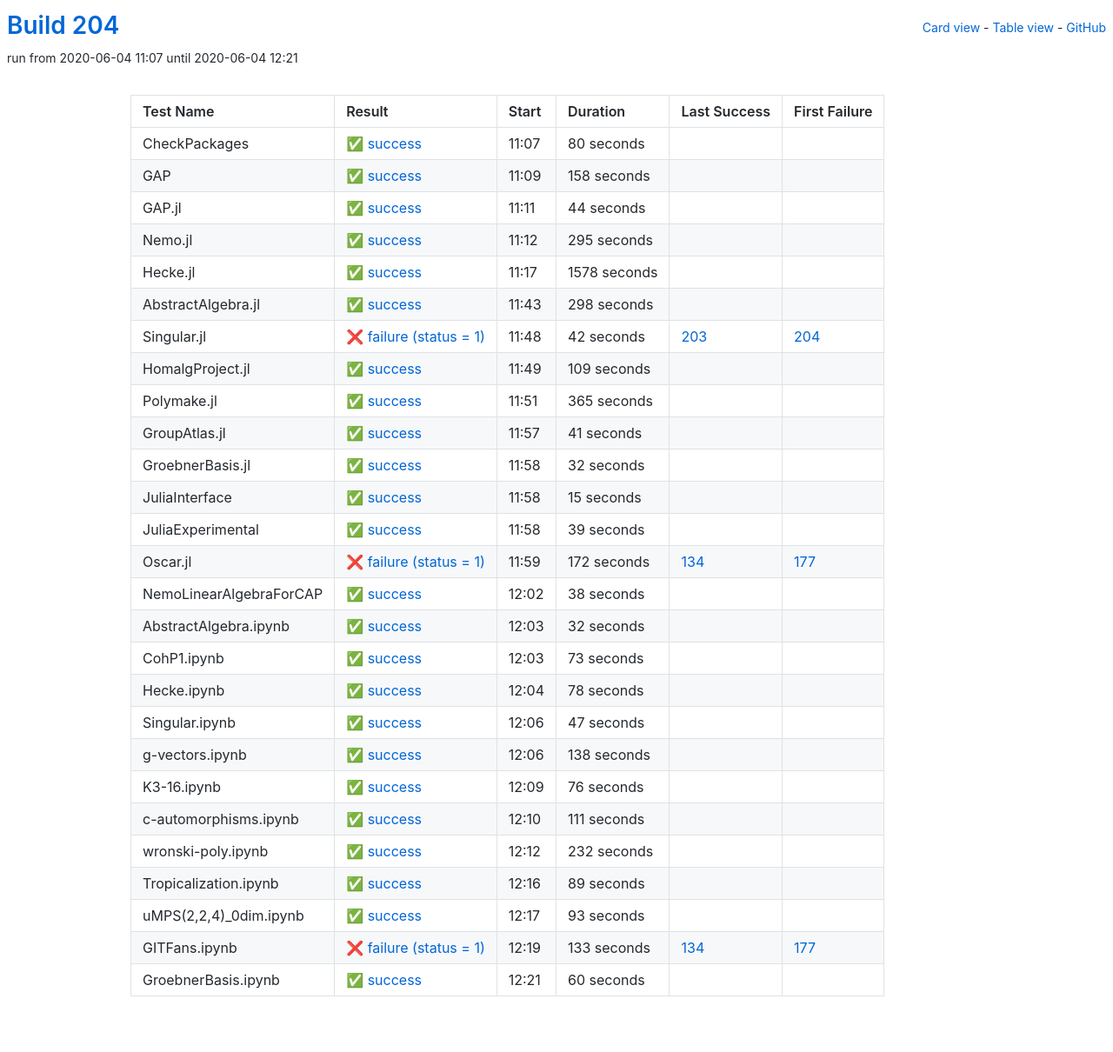
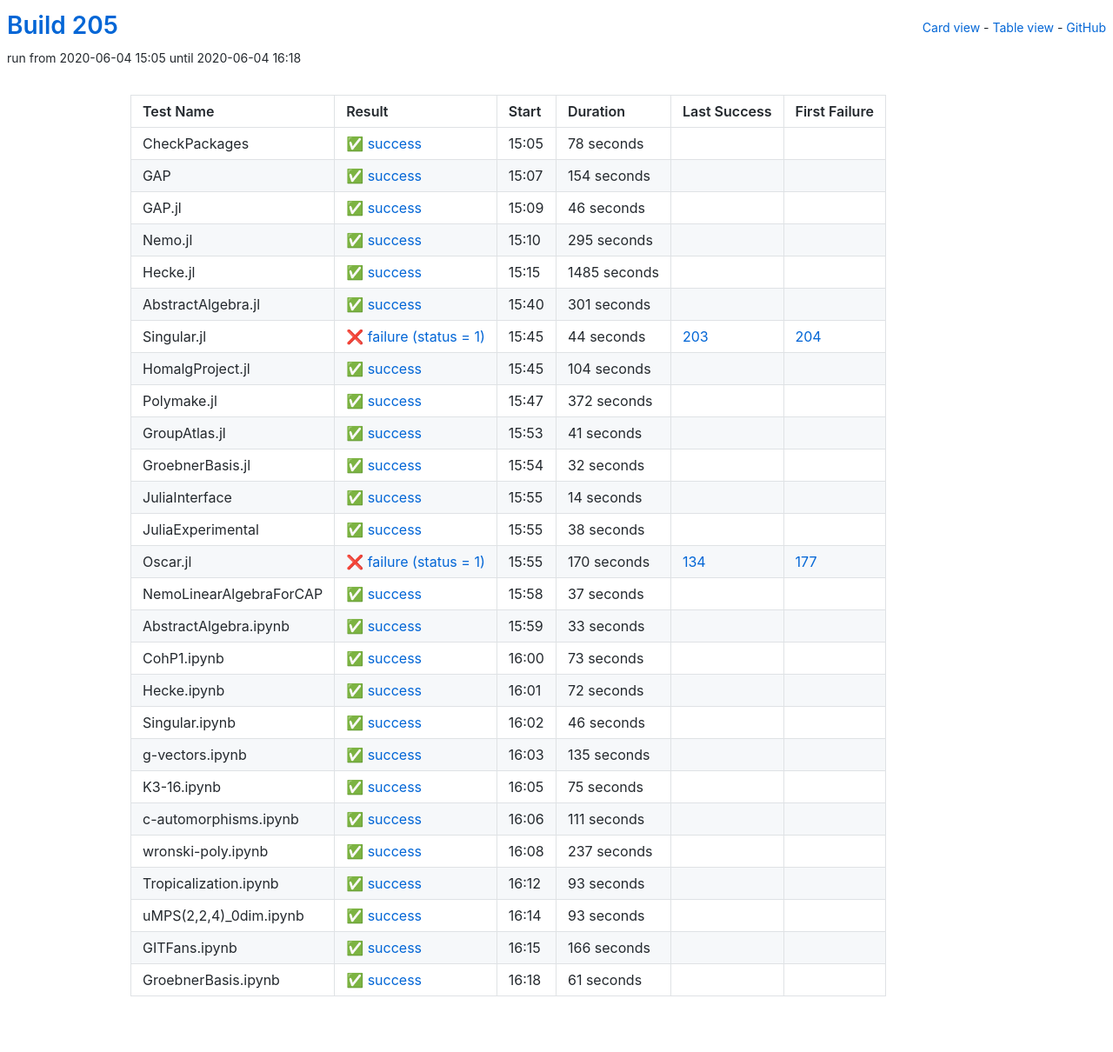
Before and after one commit to oscar-system/oscar-ci-status-stable, a Jekyll site: the page built from table.html, in a window 1280 px wide. Shown: the whole page at 87% size. Built offline with Jekyll 4.4.1, drawn with Linux system fonts in a browser that asks for light colours.

Commit message:
Build 205

```diff
--- a/_data/ci.yml
+++ b/_data/ci.yml
@@ -1,41 +1,41 @@
-build: 204
-build_url: https://oscarci.mathematik.uni-kl.de/job/oscar-stable/204/
+build: 205
+build_url: https://oscarci.mathematik.uni-kl.de/job/oscar-stable/205/
 job: oscar-stable
 tests:
-- duration: 80
+- duration: 78
   exitcode: 0
   first_failure: false
   first_failure_url: null
   id: checkpackages
   last_success: false
   last_success_url: null
-  log: https://oscarci.mathematik.uni-kl.de/job/oscar-stable/204/artifact/logs/build-204/CheckPackages.log
+  log: https://oscarci.mathematik.uni-kl.de/job/oscar-stable/205/artifact/logs/build-205/CheckPackages.log
   name: CheckPackages
-  start: 2020-06-04 11:07
+  start: 2020-06-04 15:05
   status: success
   success: true
-- duration: 158
+- duration: 154
   exitcode: 0
   first_failure: false
   first_failure_url: null
   id: gap
   last_success: false
   last_success_url: null
-  log: https://oscarci.mathematik.uni-kl.de/job/oscar-stable/204/artifact/logs/build-204/GAP.log
+  log: https://oscarci.mathematik.uni-kl.de/job/oscar-stable/205/artifact/logs/build-205/GAP.log
   name: GAP
-  start: 2020-06-04 11:09
+  start: 2020-06-04 15:07
   status: success
   success: true
-- duration: 44
+- duration: 46
   exitcode: 0
   first_failure: false
   first_failure_url: null
   id: gap-jl
   last_success: false
   last_success_url: null
-  log: https://oscarci.mathematik.uni-kl.de/job/oscar-stable/204/artifact/logs/build-204/GAP.jl.log
+  log: https://oscarci.mathematik.uni-kl.de/job/oscar-stable/205/artifact/logs/build-205/GAP.jl.log
   name: GAP.jl
-  start: 2020-06-04 11:11
+  start: 2020-06-04 15:09
   status: success
   success: true
 - duration: 295
@@ -45,69 +45,69 @@ tests:
   id: nemo-jl
   last_success: false
   last_success_url: null
-  log: https://oscarci.mathematik.uni-kl.de/job/oscar-stable/204/artifact/logs/build-204/Nemo.jl.log
+  log: https://oscarci.mathematik.uni-kl.de/job/oscar-stable/205/artifact/logs/build-205/Nemo.jl.log
   name: Nemo.jl
-  start: 2020-06-04 11:12
+  start: 2020-06-04 15:10
   status: success
   success: true
-- duration: 1578
+- duration: 1485
   exitcode: 0
   first_failure: false
   first_failure_url: null
   id: hecke-jl
   last_success: false
   last_success_url: null
-  log: https://oscarci.mathematik.uni-kl.de/job/oscar-stable/204/artifact/logs/build-204/Hecke.jl.log
+  log: https://oscarci.mathematik.uni-kl.de/job/oscar-stable/205/artifact/logs/build-205/Hecke.jl.log
   name: Hecke.jl
-  start: 2020-06-04 11:17
+  start: 2020-06-04 15:15
   status: success
   success: true
-- duration: 298
+- duration: 301
   exitcode: 0
   first_failure: false
   first_failure_url: null
   id: abstractalgebra-jl
   last_success: false
   last_success_url: null
-  log: https://oscarci.mathematik.uni-kl.de/job/oscar-stable/204/artifact/logs/build-204/AbstractAlgebra.jl.log
+  log: https://oscarci.mathematik.uni-kl.de/job/oscar-stable/205/artifact/logs/build-205/AbstractAlgebra.jl.log
   name: AbstractAlgebra.jl
-  start: 2020-06-04 11:43
+  start: 2020-06-04 15:40
   status: success
   success: true
-- duration: 42
+- duration: 44
   exitcode: 1
   first_failure: 204
   first_failure_url: https://oscarci.mathematik.uni-kl.de/job/oscar-stable/204/
   id: singular-jl
   last_success: 203
   last_success_url: https://oscarci.mathematik.uni-kl.de/job/oscar-stable/203/
-  log: https://oscarci.mathematik.uni-kl.de/job/oscar-stable/204/artifact/logs/build-204/Singular.jl.log
+  log: https://oscarci.mathematik.uni-kl.de/job/oscar-stable/205/artifact/logs/build-205/Singular.jl.log
   name: Singular.jl
-  start: 2020-06-04 11:48
+  start: 2020-06-04 15:45
   status: failure
   success: false
-- duration: 109
+- duration: 104
   exitcode: 0
   first_failure: false
   first_failure_url: null
   id: homalgproject-jl
   last_success: false
   last_success_url: null
-  log: https://oscarci.mathematik.uni-kl.de/job/oscar-stable/204/artifact/logs/build-204/HomalgProject.jl.log
+  log: https://oscarci.mathematik.uni-kl.de/job/oscar-stable/205/artifact/logs/build-205/HomalgProject.jl.log
   name: HomalgProject.jl
-  start: 2020-06-04 11:49
+  start: 2020-06-04 15:45
   status: success
   success: true
-- duration: 365
+- duration: 372
   exitcode: 0
   first_failure: false
   first_failure_url: null
   id: polymake-jl
   last_success: false
   last_success_url: null
-  log: https://oscarci.mathematik.uni-kl.de/job/oscar-stable/204/artifact/logs/build-204/Polymake.jl.log
+  log: https://oscarci.mathematik.uni-kl.de/job/oscar-stable/205/artifact/logs/build-205/Polymake.jl.log
   name: Polymake.jl
-  start: 2020-06-04 11:51
+  start: 2020-06-04 15:47
   status: success
   success: true
 - duration: 41
@@ -117,9 +117,9 @@ tests:
   id: groupatlas-jl
   last_success: false
   last_success_url: null
-  log: https://oscarci.mathematik.uni-kl.de/job/oscar-stable/204/artifact/logs/build-204/GroupAtlas.jl.log
+  log: https://oscarci.mathematik.uni-kl.de/job/oscar-stable/205/artifact/logs/build-205/GroupAtlas.jl.log
   name: GroupAtlas.jl
-  start: 2020-06-04 11:57
+  start: 2020-06-04 15:53
   status: success
   success: true
 - duration: 32
@@ -129,69 +129,69 @@ tests:
   id: groebnerbasis-jl
   last_success: false
   last_success_url: null
-  log: https://oscarci.mathematik.uni-kl.de/job/oscar-stable/204/artifact/logs/build-204/GroebnerBasis.jl.log
+  log: https://oscarci.mathematik.uni-kl.de/job/oscar-stable/205/artifact/logs/build-205/GroebnerBasis.jl.log
   name: GroebnerBasis.jl
-  start: 2020-06-04 11:58
+  start: 2020-06-04 15:54
   status: success
   success: true
-- duration: 15
+- duration: 14
   exitcode: 0
   first_failure: false
   first_failure_url: null
   id: juliainterface
   last_success: false
   last_success_url: null
-  log: https://oscarci.mathematik.uni-kl.de/job/oscar-stable/204/artifact/logs/build-204/JuliaInterface.log
+  log: https://oscarci.mathematik.uni-kl.de/job/oscar-stable/205/artifact/logs/build-205/JuliaInterface.log
   name: JuliaInterface
-  start: 2020-06-04 11:58
+  start: 2020-06-04 15:55
   status: success
   success: true
-- duration: 39
+- duration: 38
   exitcode: 0
   first_failure: false
   first_failure_url: null
   id: juliaexperimental
   last_success: false
   last_success_url: null
-  log: https://oscarci.mathematik.uni-kl.de/job/oscar-stable/204/artifact/logs/build-204/JuliaExperimental.log
+  log: https://oscarci.mathematik.uni-kl.de/job/oscar-stable/205/artifact/logs/build-205/JuliaExperimental.log
   name: JuliaExperimental
-  start: 2020-06-04 11:58
+  start: 2020-06-04 15:55
   status: success
   success: true
-- duration: 172
+- duration: 170
   exitcode: 1
   first_failure: 177
   first_failure_url: https://oscarci.mathematik.uni-kl.de/job/oscar-stable/177/
   id: oscar-jl
   last_success: 134
   last_success_url: https://oscarci.mathematik.uni-kl.de/job/oscar-stable/134/
-  log: https://oscarci.mathematik.uni-kl.de/job/oscar-stable/204/artifact/logs/build-204/Oscar.jl.log
+  log: https://oscarci.mathematik.uni-kl.de/job/oscar-stable/205/artifact/logs/build-205/Oscar.jl.log
   name: Oscar.jl
-  start: 2020-06-04 11:59
+  start: 2020-06-04 15:55
   status: failure
   success: false
-- duration: 38
+- duration: 37
   exitcode: 0
   first_failure: false
   first_failure_url: null
   id: nemolinearalgebraforcap
   last_success: false
   last_success_url: null
-  log: https://oscarci.mathematik.uni-kl.de/job/oscar-stable/204/artifact/logs/build-204/NemoLinearAlgebraForCAP.log
+  log: https://oscarci.mathematik.uni-kl.de/job/oscar-stable/205/artifact/logs/build-205/NemoLinearAlgebraForCAP.log
   name: NemoLinearAlgebraForCAP
-  start: 2020-06-04 12:02
+  start: 2020-06-04 15:58
   status: success
   success: true
-- duration: 32
+- duration: 33
   exitcode: 0
   first_failure: false
   first_failure_url: null
   id: abstractalgebra-ipynb
   last_success: false
   last_success_url: null
-  log: https://oscarci.mathematik.uni-kl.de/job/oscar-stable/204/artifact/logs/build-204/AbstractAlgebra.ipynb.log
+  log: https://oscarci.mathematik.uni-kl.de/job/oscar-stable/205/artifact/logs/build-205/AbstractAlgebra.ipynb.log
   name: AbstractAlgebra.ipynb
-  start: 2020-06-04 12:03
+  start: 2020-06-04 15:59
   status: success
   success: true
 - duration: 73
@@ -201,57 +201,57 @@ tests:
   id: cohp1-ipynb
   last_success: false
   last_success_url: null
-  log: https://oscarci.mathematik.uni-kl.de/job/oscar-stable/204/artifact/logs/build-204/CohP1.ipynb.log
+  log: https://oscarci.mathematik.uni-kl.de/job/oscar-stable/205/artifact/logs/build-205/CohP1.ipynb.log
   name: CohP1.ipynb
-  start: 2020-06-04 12:03
+  start: 2020-06-04 16:00
   status: success
   success: true
-- duration: 78
+- duration: 72
   exitcode: 0
   first_failure: false
   first_failure_url: null
   id: hecke-ipynb
   last_success: false
   last_success_url: null
-  log: https://oscarci.mathematik.uni-kl.de/job/oscar-stable/204/artifact/logs/build-204/Hecke.ipynb.log
+  log: https://oscarci.mathematik.uni-kl.de/job/oscar-stable/205/artifact/logs/build-205/Hecke.ipynb.log
   name: Hecke.ipynb
-  start: 2020-06-04 12:04
+  start: 2020-06-04 16:01
   status: success
   success: true
-- duration: 47
+- duration: 46
   exitcode: 0
   first_failure: false
   first_failure_url: null
   id: singular-ipynb
   last_success: false
   last_success_url: null
-  log: https://oscarci.mathematik.uni-kl.de/job/oscar-stable/204/artifact/logs/build-204/Singular.ipynb.log
+  log: https://oscarci.mathematik.uni-kl.de/job/oscar-stable/205/artifact/logs/build-205/Singular.ipynb.log
   name: Singular.ipynb
-  start: 2020-06-04 12:06
+  start: 2020-06-04 16:02
   status: success
   success: true
-- duration: 138
+- duration: 135
   exitcode: 0
   first_failure: false
   first_failure_url: null
   id: g-vectors-ipynb
   last_success: false
   last_success_url: null
-  log: https://oscarci.mathematik.uni-kl.de/job/oscar-stable/204/artifact/logs/build-204/g-vectors.ipynb.log
+  log: https://oscarci.mathematik.uni-kl.de/job/oscar-stable/205/artifact/logs/build-205/g-vectors.ipynb.log
   name: g-vectors.ipynb
-  start: 2020-06-04 12:06
+  start: 2020-06-04 16:03
   status: success
   success: true
-- duration: 76
+- duration: 75
   exitcode: 0
   first_failure: false
   first_failure_url: null
   id: k3-16-ipynb
   last_success: false
   last_success_url: null
-  log: https://oscarci.mathematik.uni-kl.de/job/oscar-stable/204/artifact/logs/build-204/K3-16.ipynb.log
+  log: https://oscarci.mathematik.uni-kl.de/job/oscar-stable/205/artifact/logs/build-205/K3-16.ipynb.log
   name: K3-16.ipynb
-  start: 2020-06-04 12:09
+  start: 2020-06-04 16:05
   status: success
   success: true
 - duration: 111
@@ -261,33 +261,33 @@ tests:
   id: c-automorphisms-ipynb
   last_success: false
   last_success_url: null
-  log: https://oscarci.mathematik.uni-kl.de/job/oscar-stable/204/artifact/logs/build-204/c-automorphisms.ipynb.log
+  log: https://oscarci.mathematik.uni-kl.de/job/oscar-stable/205/artifact/logs/build-205/c-automorphisms.ipynb.log
   name: c-automorphisms.ipynb
-  start: 2020-06-04 12:10
+  start: 2020-06-04 16:06
   status: success
   success: true
-- duration: 232
+- duration: 237
   exitcode: 0
   first_failure: false
   first_failure_url: null
   id: wronski-poly-ipynb
   last_success: false
   last_success_url: null
-  log: https://oscarci.mathematik.uni-kl.de/job/oscar-stable/204/artifact/logs/build-204/wronski-poly.ipynb.log
+  log: https://oscarci.mathematik.uni-kl.de/job/oscar-stable/205/artifact/logs/build-205/wronski-poly.ipynb.log
   name: wronski-poly.ipynb
-  start: 2020-06-04 12:12
+  start: 2020-06-04 16:08
   status: success
   success: true
-- duration: 89
+- duration: 93
   exitcode: 0
   first_failure: false
   first_failure_url: null
   id: tropicalization-ipynb
   last_success: false
   last_success_url: null
-  log: https://oscarci.mathematik.uni-kl.de/job/oscar-stable/204/artifact/logs/build-204/Tropicalization.ipynb.log
+  log: https://oscarci.mathematik.uni-kl.de/job/oscar-stable/205/artifact/logs/build-205/Tropicalization.ipynb.log
   name: Tropicalization.ipynb
-  start: 2020-06-04 12:16
+  start: 2020-06-04 16:12
   status: success
   success: true
 - duration: 93
@@ -297,32 +297,32 @@ tests:
   id: umps-2-2-4-0dim-ipynb
   last_success: false
   last_success_url: null
-  log: https://oscarci.mathematik.uni-kl.de/job/oscar-stable/204/artifact/logs/build-204/uMPS-2-2-4-_0dim.ipynb.log
+  log: https://oscarci.mathematik.uni-kl.de/job/oscar-stable/205/artifact/logs/build-205/uMPS-2-2-4-_0dim.ipynb.log
   name: uMPS(2,2,4)_0dim.ipynb
-  start: 2020-06-04 12:17
+  start: 2020-06-04 16:14
   status: success
   success: true
-- duration: 133
-  exitcode: 1
-  first_failure: 177
-  first_failure_url: https://oscarci.mathematik.uni-kl.de/job/oscar-stable/177/
+- duration: 166
+  exitcode: 0
+  first_failure: false
+  first_failure_url: null
   id: gitfans-ipynb
-  last_success: 134
-  last_success_url: https://oscarci.mathematik.uni-kl.de/job/oscar-stable/134/
-  log: https://oscarci.mathematik.uni-kl.de/job/oscar-stable/204/artifact/logs/build-204/GITFans.ipynb.log
+  last_success: false
+  last_success_url: null
+  log: https://oscarci.mathematik.uni-kl.de/job/oscar-stable/205/artifact/logs/build-205/GITFans.ipynb.log
   name: GITFans.ipynb
-  start: 2020-06-04 12:19
-  status: failure
-  success: false
-- duration: 60
+  start: 2020-06-04 16:15
+  status: success
+  success: true
+- duration: 61
   exitcode: 0
   first_failure: false
   first_failure_url: null
   id: groebnerbasis-ipynb
   last_success: false
   last_success_url: null
-  log: https://oscarci.mathematik.uni-kl.de/job/oscar-stable/204/artifact/logs/build-204/GroebnerBasis.ipynb.log
+  log: https://oscarci.mathematik.uni-kl.de/job/oscar-stable/205/artifact/logs/build-205/GroebnerBasis.ipynb.log
   name: GroebnerBasis.ipynb
-  start: 2020-06-04 12:21
+  start: 2020-06-04 16:18
   status: success
   success: true
```
Also changed, not shown: README.md.
